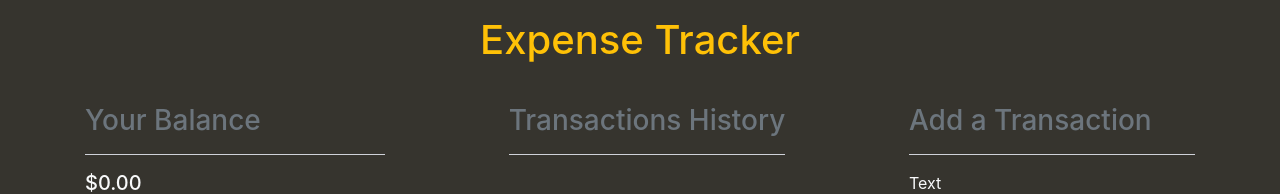
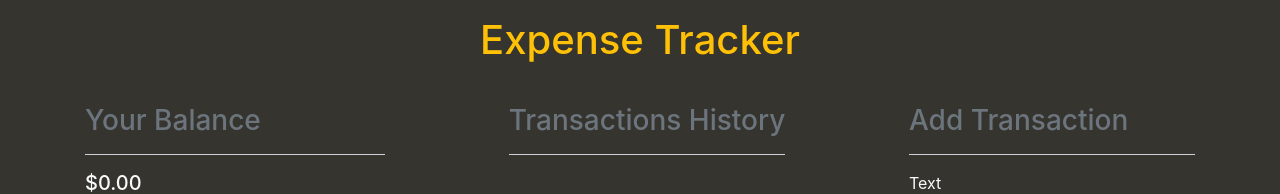
Before and after one commit to itsmefarhan/react-typescript-expense-tracker, a React (Create React App) app: page / in a window 1280 px wide. Shown: the top 194 px of the page. Built offline with nearby package versions, Linux system fonts and the light colour scheme.

Commit message:
add transaction heading modified

```diff
--- a/src/components/AddTransaction.tsx
+++ b/src/components/AddTransaction.tsx
@@ -30,7 +30,7 @@ const AddTransaction: React.FC = () => {
 
   return (
     <div className="mt-3 med-query">
-      <h3 className="text-muted">Add a Transaction</h3>
+      <h3 className="text-muted">Add Transaction</h3>
       <hr />
       <form onSubmit={handleSubmit}>
         <div className="form-group">
```
